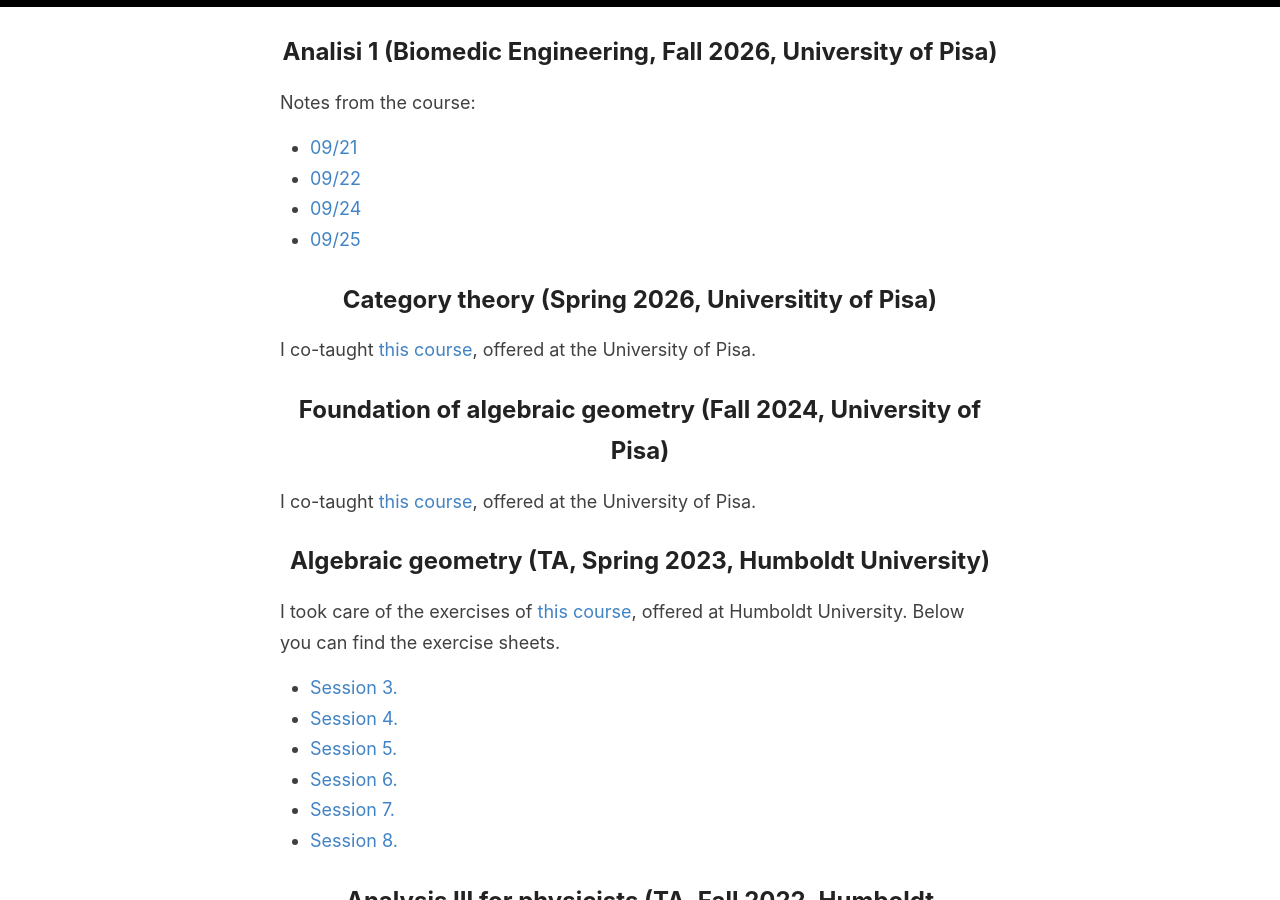
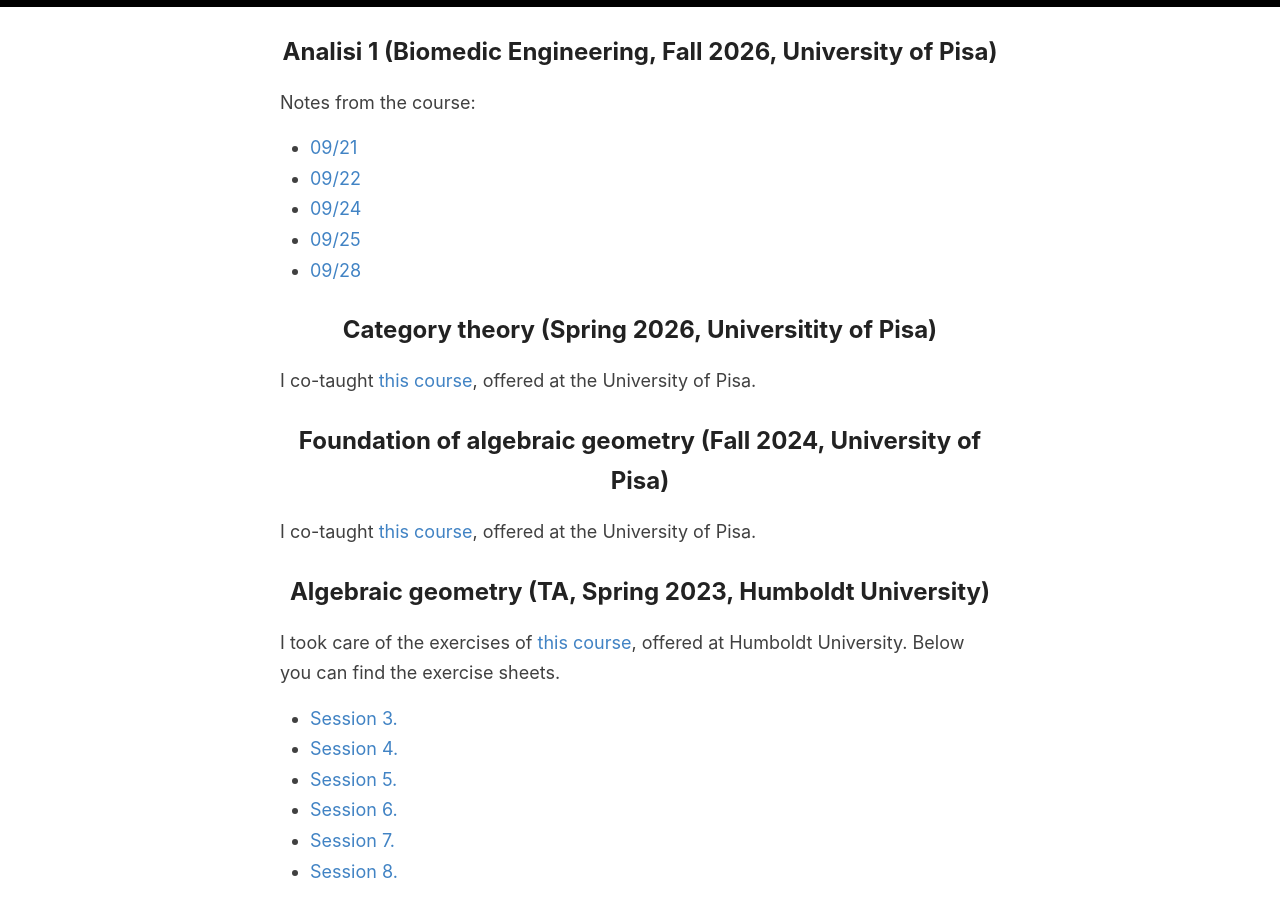
Before and after one commit to anddil/anddil.github.io, a Jekyll site: the page built from _pages/teaching.md, in a window 1280 px wide and 900 px high, scrolled down 325 px. Built offline with Jekyll 4.4.1, drawn with Linux system fonts in a browser that asks for light colours.

Commit message:
Update teaching.md

```diff
--- a/_pages/teaching.md
+++ b/_pages/teaching.md
@@ -14,6 +14,7 @@
 - [09/22](Analisi26/09-22.pdf)
 - [09/24](Analisi26/09-24.pdf)
 - [09/25](Analisi26/09-25.pdf)
+- [09/28](Analisi26/09-28.pdf)
 
 ## Category theory (Spring 2026, Universitity of Pisa)
 I co-taught [this course](https://unimap.unipi.it/registri/dettregistriNEW.php?re=11082103::::&ri=062064), offered at the University of Pisa.
```
